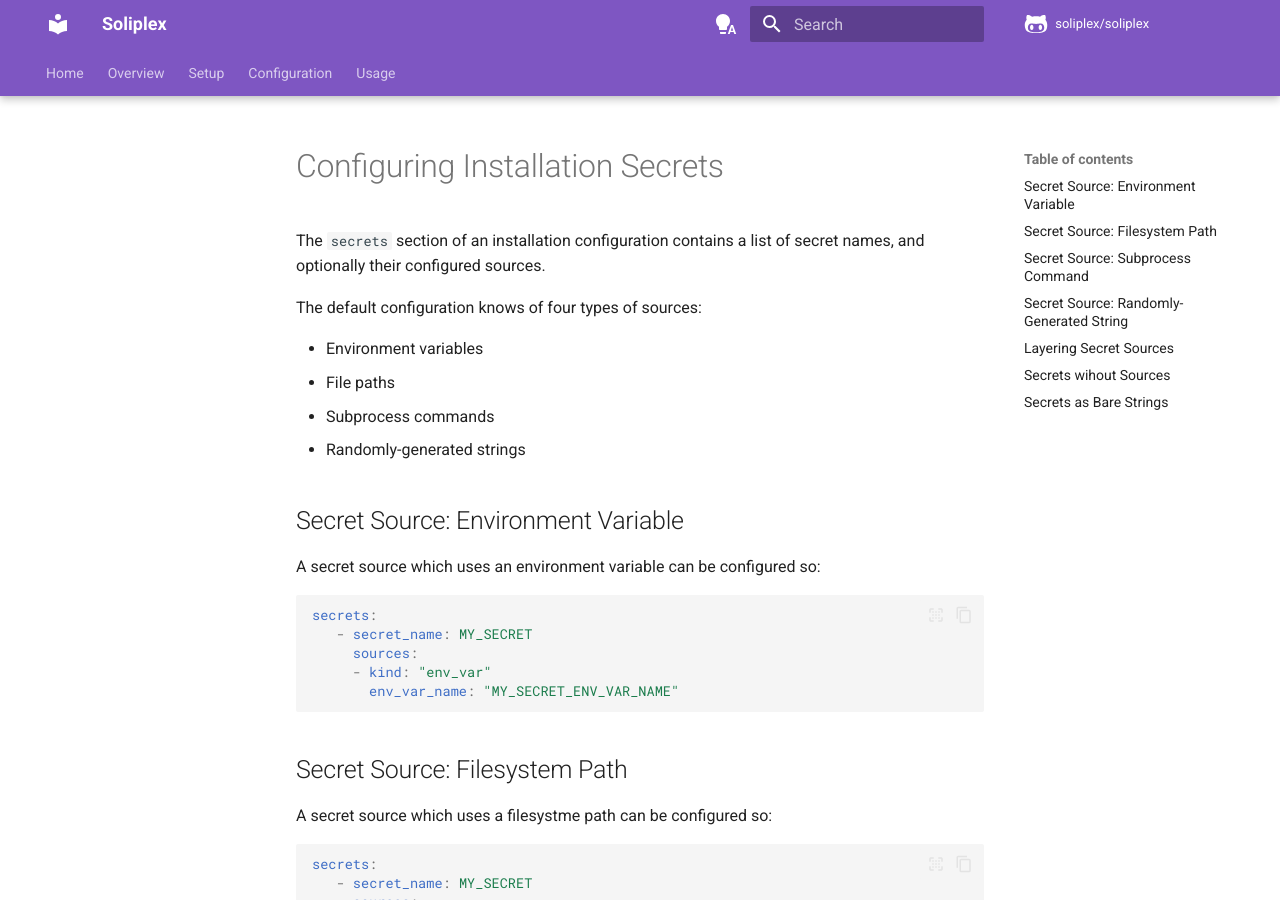
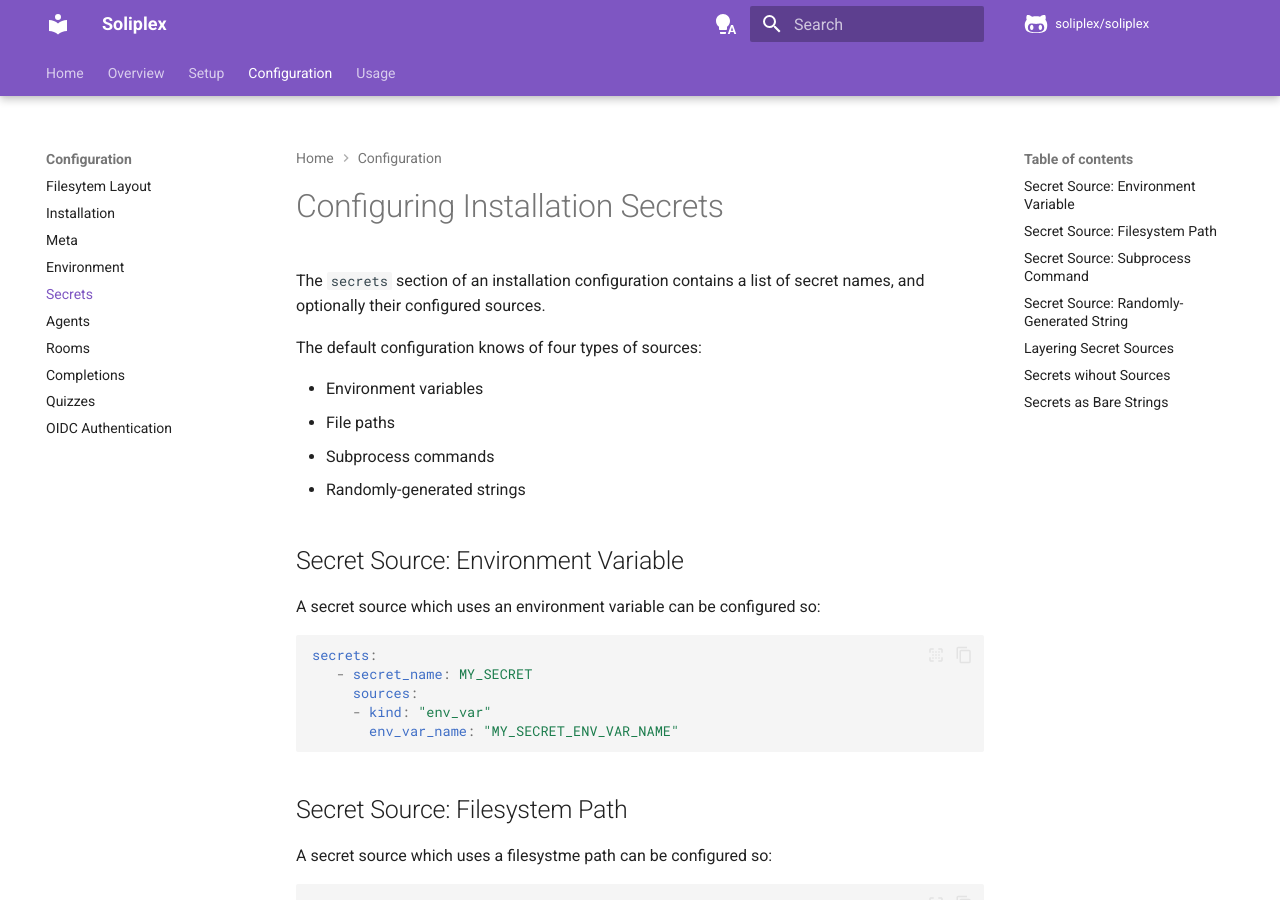
Before and after one commit to Open-Community-Building/soliplex, an MkDocs documentation site: the page built from docs/config/secrets.md, in a window 1280 px wide and 900 px high. Built offline with MkDocs 1.6.1 and Material for MkDocs 9.7.7, drawn with Linux system fonts in a browser that asks for light colours; comment, search, counter and statistics services are not loaded; some of the changed text lies outside the part shown.

Commit message:
Add missing docs to navigation

```diff
--- a/mkdocs.yml
+++ b/mkdocs.yml
@@ -63,6 +63,10 @@ nav:
   - Configuration:
       - Filesytem Layout: config/filesystem_layout.md
       - Installation: config/installation.md
+      - Meta: config/meta.md
+      - Environment: config/environment.md
+      - Secrets: config/secrets.md
+      - Agents: config/agents.md
       - Rooms: config/rooms.md
       - Completions: config/completions.md
       - Quizzes: config/quizzes.md
```
